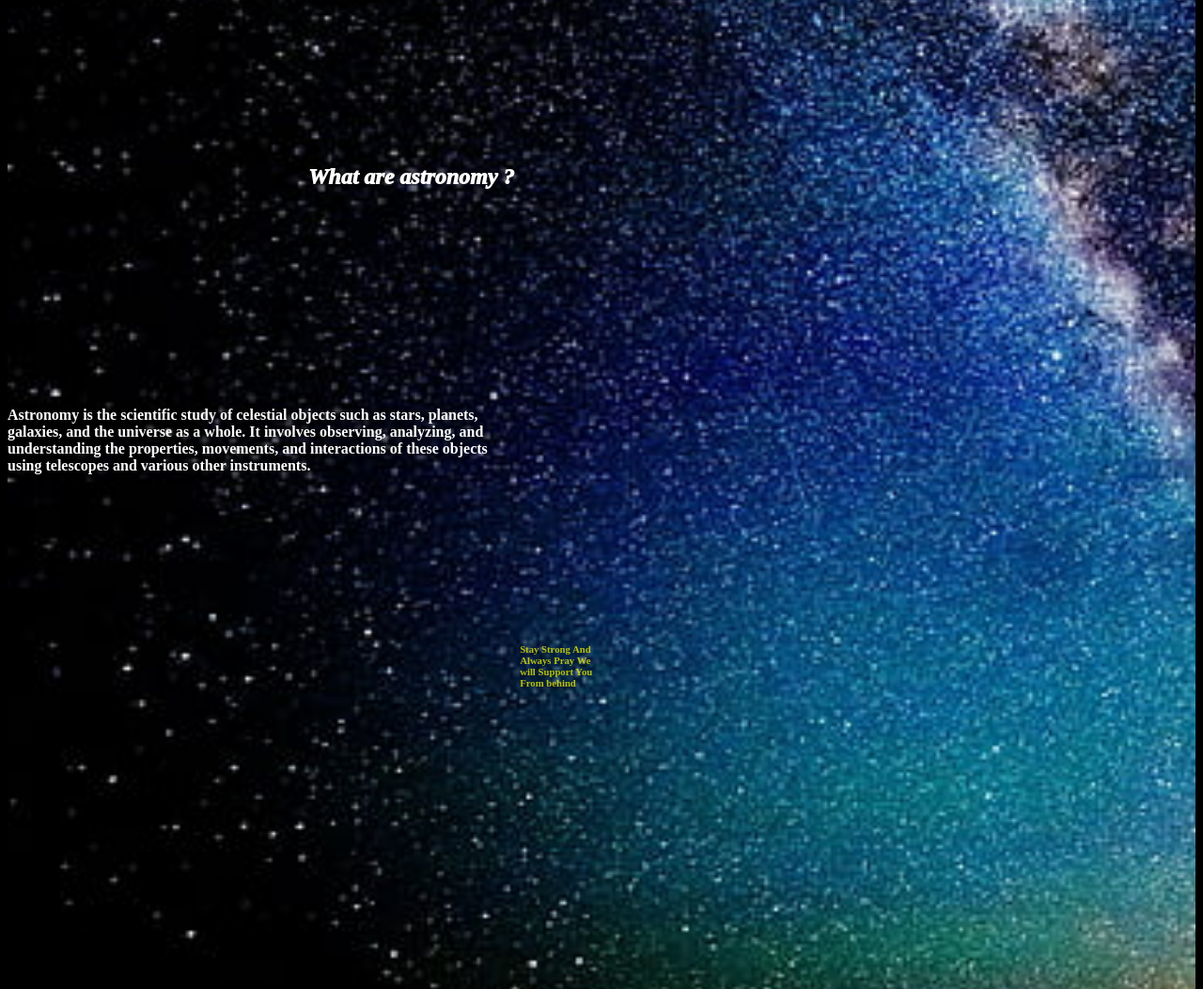
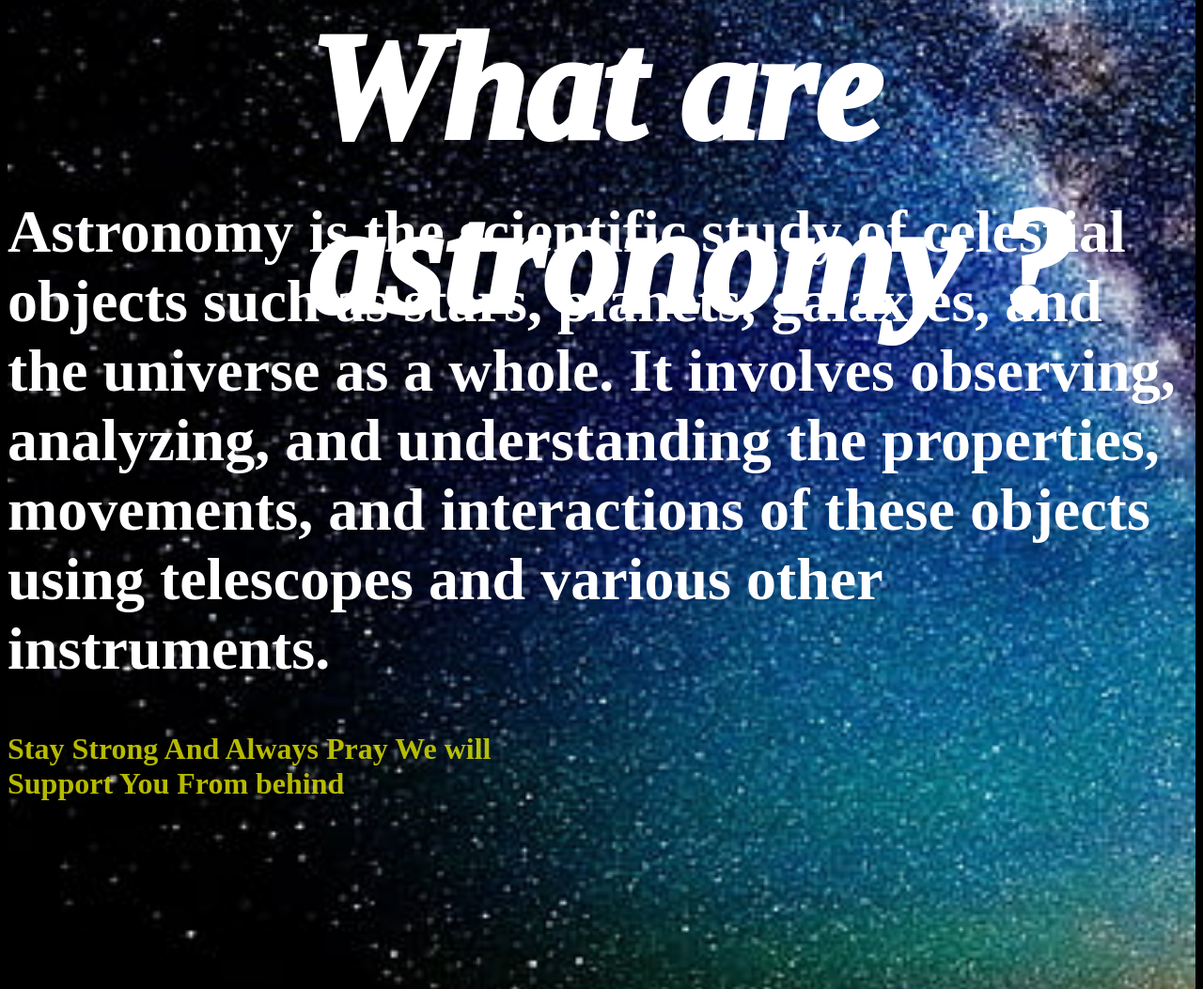
Before and after one commit to 4inz/Alven-Project, a plain HTML site: page index.html in a window 1280 px wide. Shown: the part 339-1392 px from the top of the page at 94% size. Drawn offline with Linux system fonts and the light colour scheme.

Commit message:
Add files via upload

```diff
--- a/index.html
+++ b/index.html
@@ -26,6 +26,7 @@
        font-weight: 1000;
        position : absolute;
        margin-left : 20rem;
+       font-size : 10rem;
 
      }
       body {
@@ -34,11 +35,12 @@
       .Nav-Img p{
         color : #ffffff;
         font-weight: 700;
-
+        font-size : 4rem;
       }
       Nav-Img p{
         padding:30% ;
         position : absolute;
+
 
       }
       button {
@@ -63,9 +65,10 @@
        }
        .Nav-Img h6{
          Color: #e4e900cc;
-         font-size: 900;
+         font-size: 2rem;
          font-weight: 900;
-         margin-top: 40%;
+         margin-top: 60%;
+         position : absolute;
          margin-right: 50%;
        }
        .Nav-Line {
```
